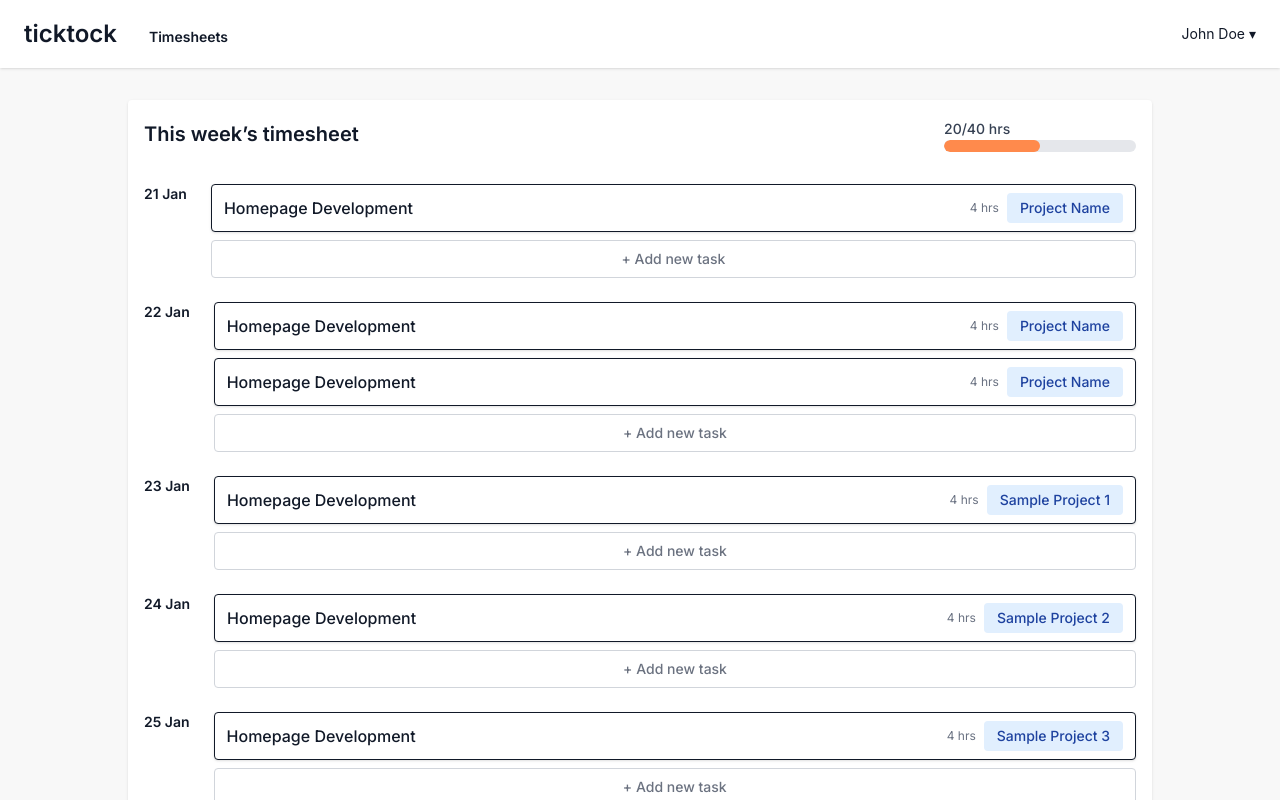
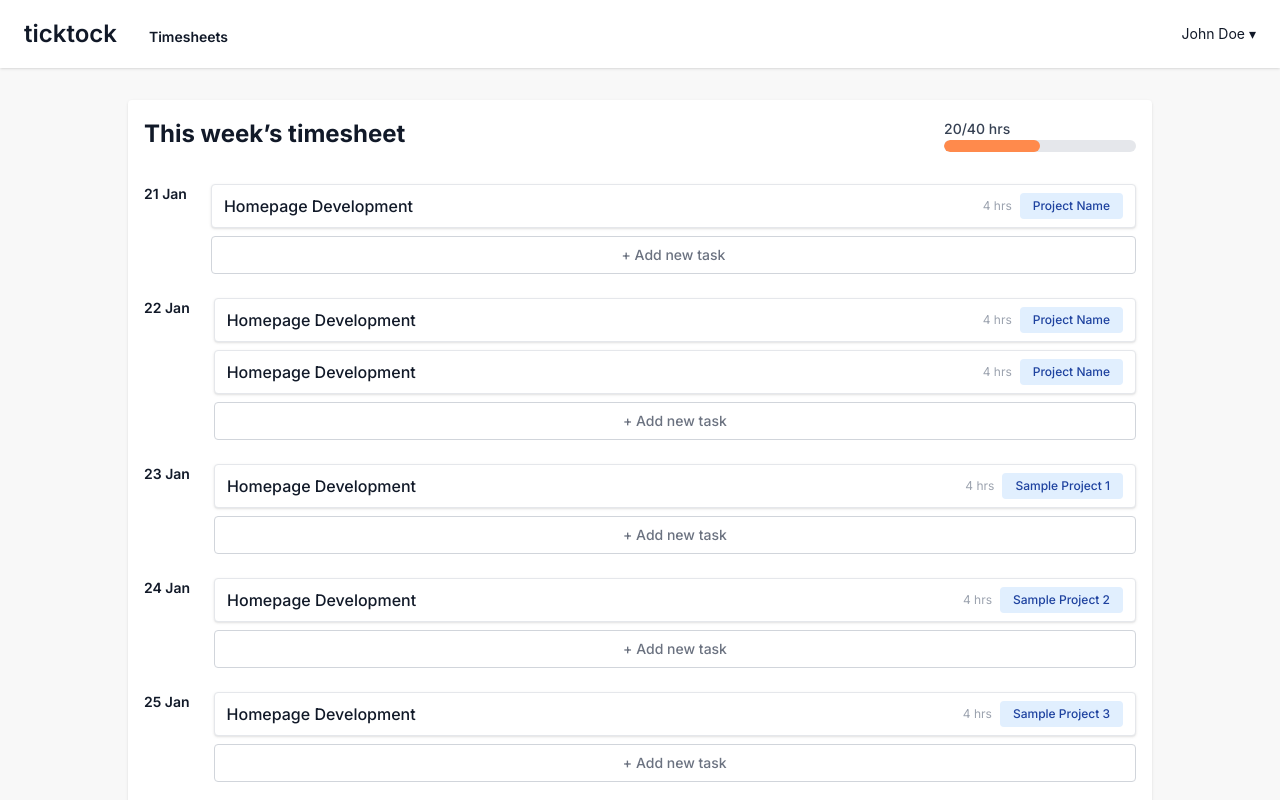
Before and after one commit to navjot0511/timesheet-app, a Next.js app: page /timesheet in a window 1280 px wide. Shown: the top 800 px of the page. Built offline with nearby package versions, Linux system fonts and the light colour scheme; no server answers; sample sign-in values are in the browser's storage.

Commit message:
css fixes

```diff
--- a/app/(main)/dashboard/page.tsx
+++ b/app/(main)/dashboard/page.tsx
@@ -77,7 +77,7 @@ export default function DashboardPage() {
   ];
   return (
     <div className="bg-white rounded shadow p-4">
-      <h1 className="text-xl font-semibold mb-4">Your Timesheets</h1>
+      <h1 className="text-[24px] font-bold mb-4">Your Timesheets</h1>
       {loading ? (
         <p>Loading...</p>
       ) : (
--- a/app/(main)/layout.tsx
+++ b/app/(main)/layout.tsx
@@ -1,5 +1,5 @@
 "use client";
-
+import { useEffect } from "react";
 import { useSession } from "next-auth/react";
 import { useRouter } from "next/navigation";
 import { Header } from "@/components/Header";
@@ -14,12 +14,17 @@ export default function ProtectedLayout({
 
   const router = useRouter();
 
+  useEffect(() => {
+    if (status === "unauthenticated") {
+      router.replace("/");
+    }
+  }, [status, router]);
+
   if (status === "loading") {
     return <p className="text-center mt-10">Loading...</p>;
   }
 
   if (!session) {
-    router.push("/");
     return null;
   }
 
--- a/app/(main)/timesheet/page.tsx
+++ b/app/(main)/timesheet/page.tsx
@@ -6,7 +6,7 @@ import { useEffect, useState } from "react";
 
 interface TimesheetDay {
   date: string;
-  tasks: { id: number; task: string; hours: number, projectName: string; }[];
+  tasks: { id: number; task: string; hours: number; projectName: string }[];
 }
 
 export default function TimesheetPage() {
@@ -29,7 +29,7 @@ export default function TimesheetPage() {
   return (
     <div className="bg-white rounded shadow p-4 mb-4">
       <div className="flex justify-between items-center ">
-        <h1 className="text-xl font-semibold">This week’s timesheet</h1>
+        <h1 className="text-[24px] font-bold">This week’s timesheet</h1>
         <ProgressBar completed={completed} total={total} />
       </div>
       {loading ? (
--- a/components/DayColumn.tsx
+++ b/components/DayColumn.tsx
@@ -12,7 +12,7 @@ export function DayColumn({ date, tasks }: DayColumnProps) {
 
   return (
     <div className="flex justify-between  gap-6 mt-2 mb-4">
-      <h3 className="font-semibold text-sm mt-2">{date}</h3>
+      <h3 className="text-lg font-semibold text-sm mt-2">{date}</h3>
       <div className="flex-1 flex-col gap-2">
         {tasks.map((task) => (
           <TaskCard key={task.id} task={task.task} hours={task.hours} projectName={task.projectName} />
--- a/components/LoginForm.tsx
+++ b/components/LoginForm.tsx
@@ -108,7 +108,7 @@ export default function LoginPage() {
 
       <div className="w-full md:w-1/2 flex flex-col items-center justify-center px-6 md:px-12 py-8 bg-[#1C64F2] text-white flex-1">
         <div>
-          <h2 className="text-3xl font-bold mb-4">ticktock</h2>
+          <h2 className="text-[40px] font-bold mb-4">ticktock</h2>
           <p className="text-sm md:text-base leading-relaxed">
             Introducing ticktock, our cutting-edge timesheet web application
             designed to revolutionize how you manage employee work hours. With
--- a/components/TaskCard.tsx
+++ b/components/TaskCard.tsx
@@ -6,15 +6,15 @@ interface TaskCardProps {
 
 export function TaskCard({ task, hours, projectName }: TaskCardProps) {
   return (
-    <div className="flex justify-between items-center bg-white border rounded px-3 py-2 shadow-sm mt-2">
+    <div className="flex justify-between items-center bg-white border border-[#E5E7EB] rounded px-3 py-2 shadow-sm mt-2">
       <div>
-        <p className="font-medium">{task}</p>
+        <p className="text-base font-medium">{task}</p>
       </div>
       <div className="flex justify-between items-center gap-2">
-        <p className="text-xs text-gray-500">{hours} hrs</p>
+        <p className="text-xs text-[#9CA3AF]">{hours} hrs</p>
 
         <div
-          className="px-3 py-1 rounded text-sm font-medium
+          className="px-3 py-1 rounded text-xs font-medium
                  text-[#1E429F] bg-[#E1EFFE] border border-transparent"
         >
           {projectName}
```
